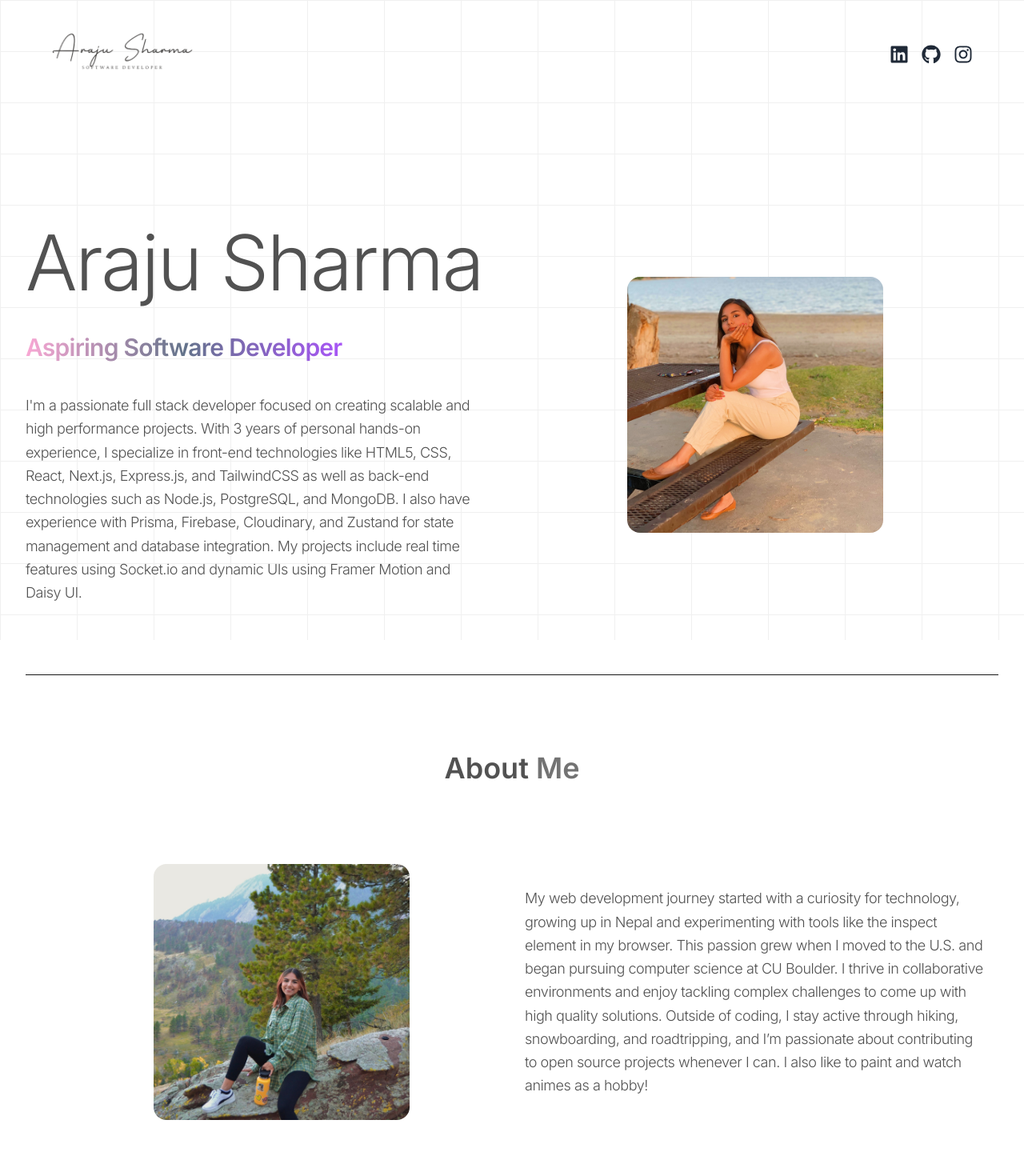
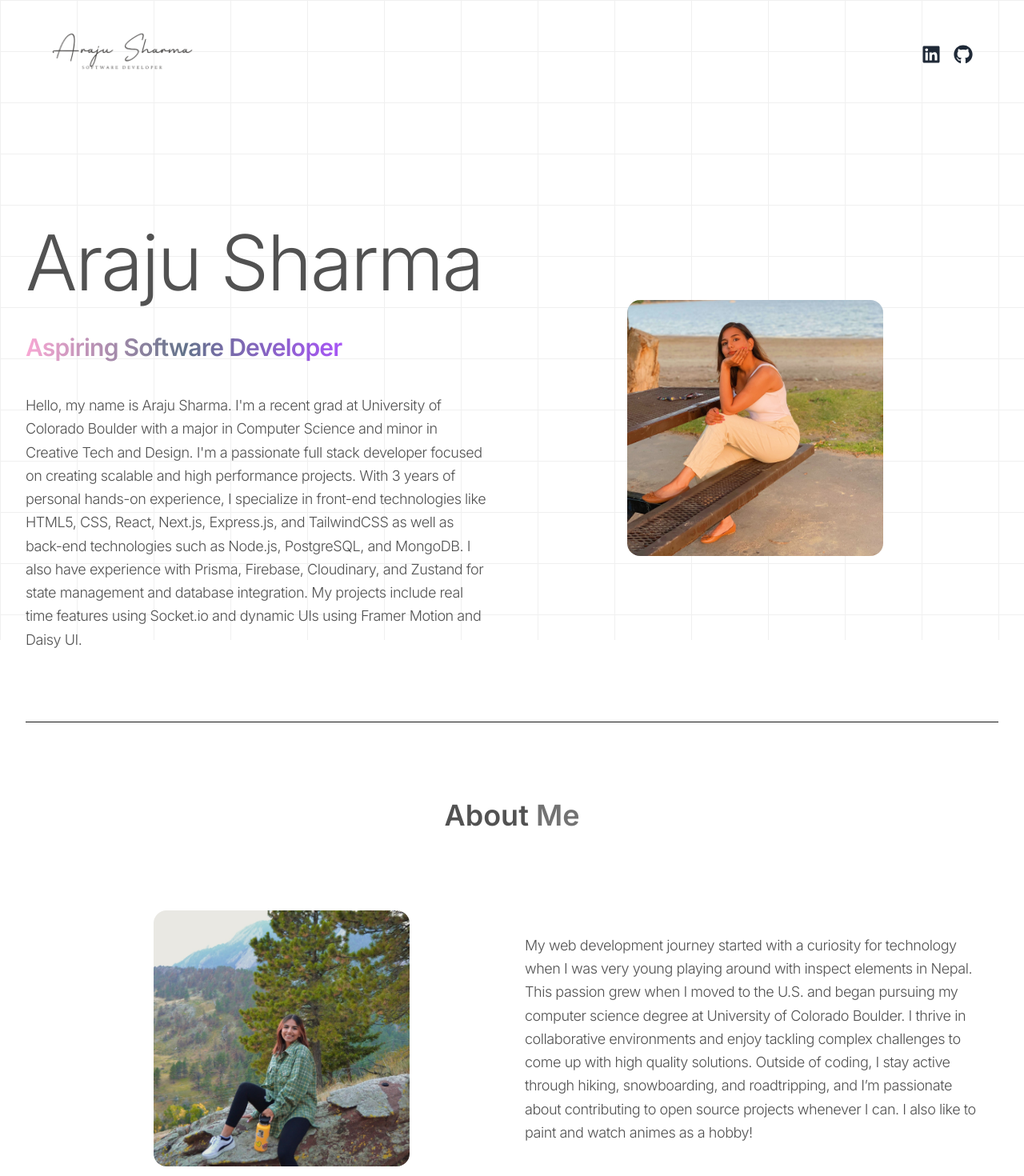
Before and after one commit to ArajuSh1206/Portfolio, a React (Vite) app: page / in a window 1280 px wide. Shown: the top 1470 px of the page at 80% size. Built offline with nearby package versions, Linux system fonts and the light colour scheme.

Commit message:
update my resume

```diff
--- a/src/components/Navbar.jsx
+++ b/src/components/Navbar.jsx
@@ -6,8 +6,7 @@ import { motion } from "framer-motion";
 const Navbar = () => {
   const socialLinks = [
     { icon: <FaLinkedin />, url: "https://www.linkedin.com/in/araju-sharma-15578021a/", name: "LinkedIn" },
-    { icon: <FaGithub />, url: "https://github.com/ArajuSh1206", name: "GitHub" },
-    { icon: <FaInstagram />, url: "https://www.instagram.com/siimransharma", name: "Instagram" },
+    { icon: <FaGithub />, url: "https://github.com/ArajuSh1206", name: "GitHub" }
   ];
 
   return (
--- a/src/constants/index.js
+++ b/src/constants/index.js
@@ -24,9 +24,9 @@ import portfolio2 from "../assets/projects/portfolioImages/portfolio2.png"
 import "slick-carousel/slick/slick.css";
 import "slick-carousel/slick/slick-theme.css";
 
-export const HERO_CONTENT = `I'm a passionate full stack developer focused on creating scalable and high performance projects. With 3 years of personal hands-on experience, I specialize in front-end technologies like HTML5, CSS, React, Next.js, Express.js, and TailwindCSS as well as back-end technologies such as Node.js, PostgreSQL, and MongoDB. I also have experience with Prisma, Firebase, Cloudinary, and Zustand for state management and database integration. My projects include real time features using Socket.io and dynamic UIs using Framer Motion and Daisy UI.`;
+export const HERO_CONTENT = `Hello, my name is Araju Sharma. I'm a recent grad at University of Colorado Boulder with a major in Computer Science and minor in Creative Tech and Design. I'm a passionate full stack developer focused on creating scalable and high performance projects. With 3 years of personal hands-on experience, I specialize in front-end technologies like HTML5, CSS, React, Next.js, Express.js, and TailwindCSS as well as back-end technologies such as Node.js, PostgreSQL, and MongoDB. I also have experience with Prisma, Firebase, Cloudinary, and Zustand for state management and database integration. My projects include real time features using Socket.io and dynamic UIs using Framer Motion and Daisy UI.`;
 
-export const ABOUT_TEXT = `My web development journey started with a curiosity for technology, growing up in Nepal and experimenting with tools like the inspect element in my browser. This passion grew when I moved to the U.S. and began pursuing computer science at CU Boulder. I thrive in collaborative environments and enjoy tackling complex challenges to come up with high quality solutions. Outside of coding, I stay active through hiking, snowboarding, and roadtripping, and I’m passionate about contributing to open source projects whenever I can. I also like to paint and watch animes as a hobby!`;
+export const ABOUT_TEXT = `My web development journey started with a curiosity for technology when I was very young playing around with inspect elements in Nepal. This passion grew when I moved to the U.S. and began pursuing my computer science degree at University of Colorado Boulder. I thrive in collaborative environments and enjoy tackling complex challenges to come up with high quality solutions. Outside of coding, I stay active through hiking, snowboarding, and roadtripping, and I’m passionate about contributing to open source projects whenever I can. I also like to paint and watch animes as a hobby!`;
 
 export const EXPERIENCES = [
   {
```
